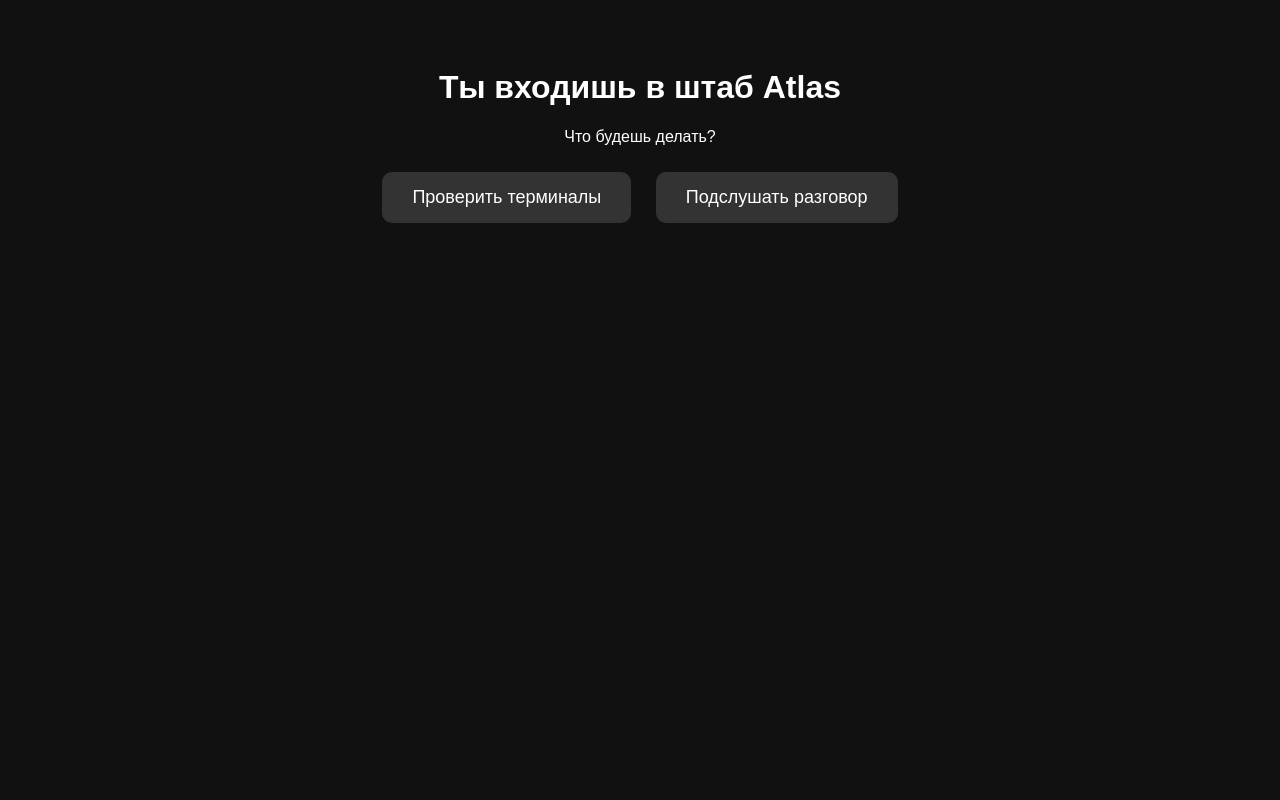
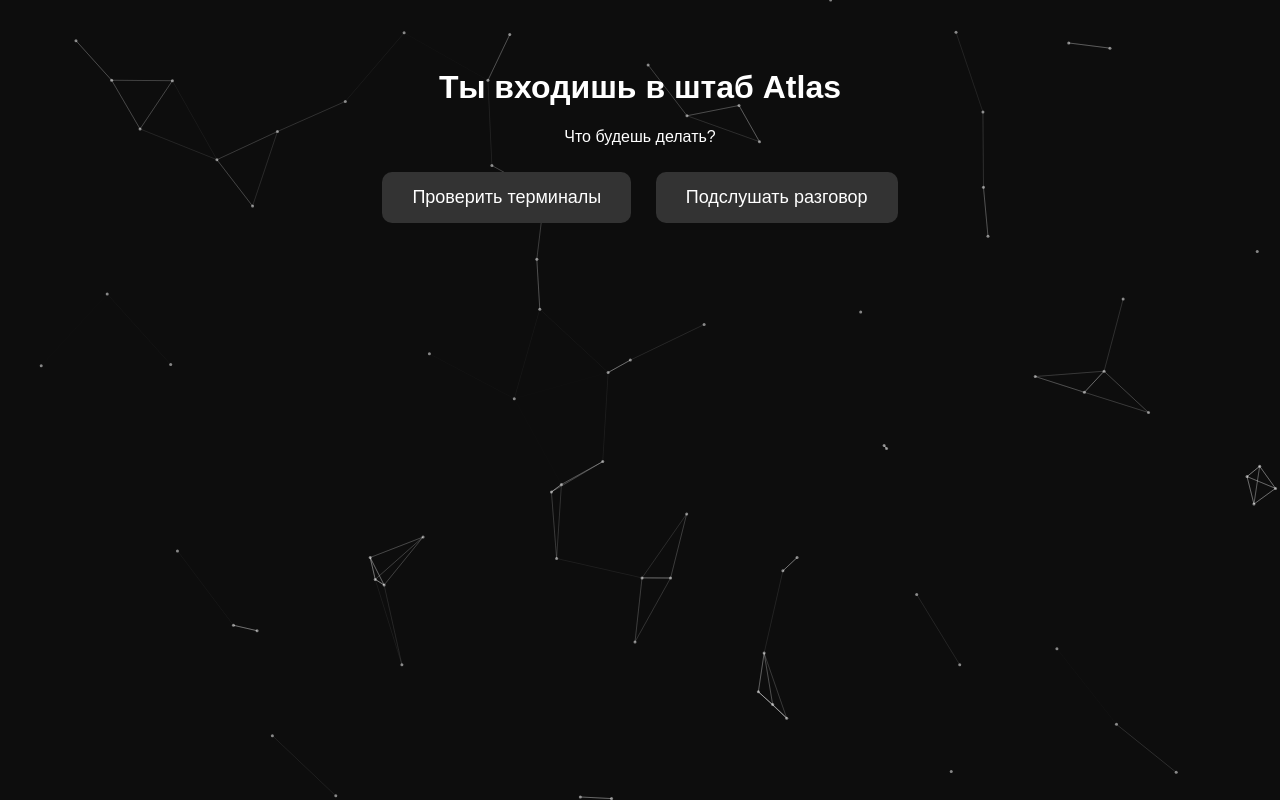
Before and after one commit to Katanasure1225/site-history, a plain HTML site: page index.html in a window 1280 px wide. Drawn offline with nearby package versions, Linux system fonts and the light colour scheme.

Commit message:
Добавление частиц

```diff
--- a/index.html
+++ b/index.html
@@ -1,6 +1,14 @@
 <!DOCTYPE html>
 <html lang="ru">
 <head>
+  <script src="https://cdn.jsdelivr.net/npm/tsparticles@2/tsparticles.bundle.min.js"></script>
+<head>
+  <meta charset="UTF-8">
+  <title>Spy Story</title>
+  <script src="https://cdn.jsdelivr.net/npm/tsparticles@2/tsparticles.bundle.min.js"></script>
+  <link rel="stylesheet" href="style.css">
+</head>
+
   <meta charset="UTF-8">
   <meta name="viewport" content="width=device-width, initial-scale=1.0">
   <title>Spy Story</title>
@@ -36,6 +44,7 @@
   </style>
 </head>
 <body>
+<div id="tsparticles"></div>
 
   <h1>Ты входишь в штаб Atlas</h1>
   <p>Что будешь делать?</p>
@@ -60,6 +69,20 @@
       });
     });
   </script>
+<script>
+  tsParticles.load("tsparticles", {
+    fullScreen: { enable: true, zIndex: -1 },
+    particles: {
+      number: { value: 80 },
+      color: { value: "#ffffff" },
+      size: { value: 1.5 },
+      move: { enable: true, speed: 0.5 },
+      opacity: { value: 0.5 },
+      links: { enable: true, distance: 100, color: "#ffffff", opacity: 0.3 }
+    },
+    background: { color: "#0d0d0d" }
+  });
+</script>
 
 </body>
 </html>
--- a/style.css
+++ b/style.css
@@ -18,3 +18,14 @@
     background-color: #333;
     transform: scale(1.05);
   }
+   #tsparticles {
+  position: fixed;
+  top: 0; left: 0;
+  width: 100%;
+  height: 100%;
+  z-index: -1;
+}
+body {
+  background-color: #0d0d0d;
+  color: white;
+}
```
